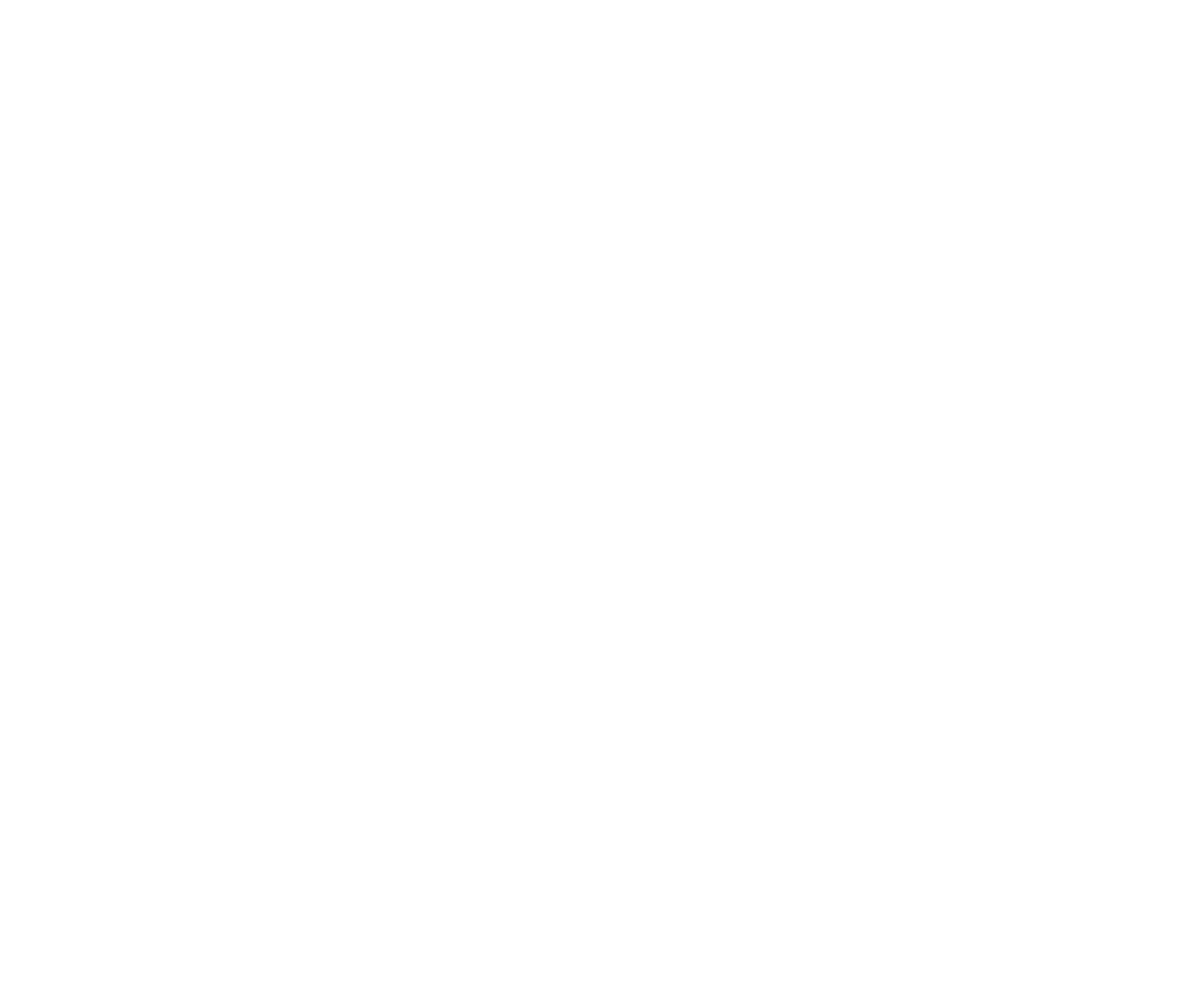
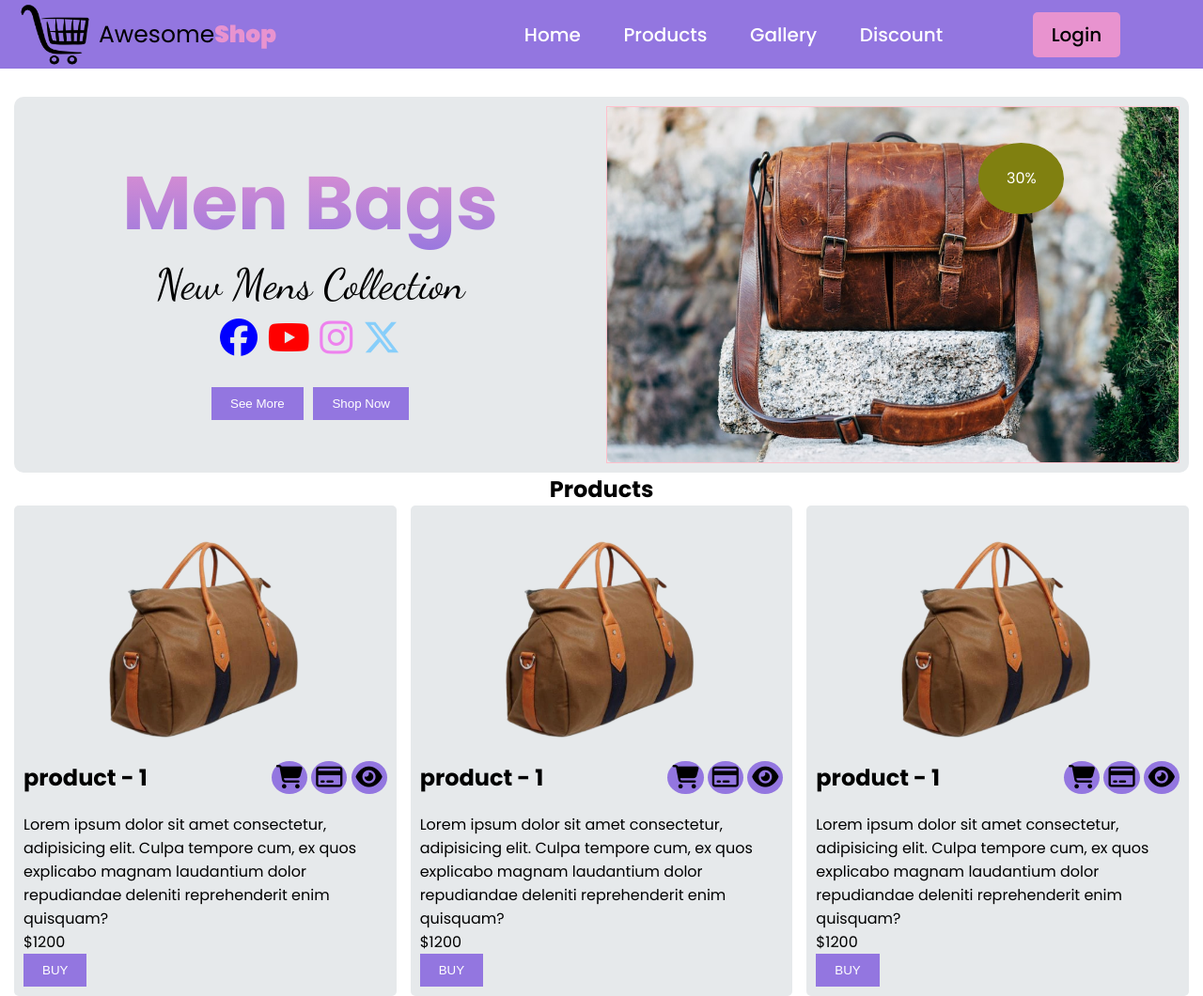
Before and after one commit to mirazahmeed/Awesome-shop, a plain HTML site: page index.html in a window 1280 px wide. Shown: the whole page at 94% size. Before the commit the page ends 800 px from the top, so only its background shows below. Drawn offline with Linux system fonts and the light colour scheme.

Commit message:
almost done

```diff
--- a/Styles/responsive.css
+++ b/Styles/responsive.css
@@ -0,0 +1,38 @@
+@media screen and (max-width: 676px){
+    .nav-section{
+        flex-direction: column;
+        align-items: center;
+        height: 350px;
+    }
+    .nav-section .nav-container{
+        justify-content: center;
+    }
+    .item-container{
+        flex-direction: column;
+        gap: 20px;
+    }
+    .item-container div a .login-btn{
+        margin: 20px;
+    }
+    .banner-section{
+        flex-direction: column;
+        max-width: 90%;
+    }
+    .text-container{
+        width: 90%;
+        margin: 0% auto;
+    }
+    .banner-image-container{
+        width: 90%;
+        margin: 0% auto;
+        order: -1;
+    }
+    /* products */
+    .Product-section{
+        max-width: 90%;
+
+    }
+    .grid-container{
+        grid-template-columns: repeat(1, 1fr);
+    }
+}
--- a/Styles/style.css
+++ b/Styles/style.css
@@ -0,0 +1,163 @@
+@import url('https://fonts.googleapis.com/css2?family=Poppins:ital,wght@0,100;0,200;0,300;0,400;0,500;0,600;0,700;0,800;0,900;1,100;1,200;1,300;1,400;1,500;1,600;1,700;1,800;1,900&display=swap');
+@import url('https://fonts.googleapis.com/css2?family=Dancing+Script:wght@400..700&display=swap');
+
+*{
+    padding: 0%;
+    margin: 0%;
+    box-sizing: border-box;
+}
+
+body{
+    font-family: "Poppins", sans-serif;
+    margin: 0%;
+}
+
+header{
+    background-color: #9376e0;
+}
+/* navbar styles starts here */
+.nav-section{
+    max-width: 1250px;
+    margin: 0% auto;
+    display: flex;
+    gap: 20px;
+
+}
+.nav-container{
+    min-height: 20px;
+    display: flex;
+    align-items: center;
+    width: 40%;
+    font-size: 25px;
+}
+.nav-container img{
+    width: 90px;
+}
+.special{
+    color: #e893cf;
+    font-weight: 900;
+}
+.item-container{
+    width: calc(60% - 20px);
+    display: flex;
+    justify-content: space-around;
+    align-items: center;
+}
+.item-container a{
+    text-decoration: none;
+    font-size: 20px;
+    font-weight: 500;
+    color: #fff;
+}
+.item-container .login-btn{
+    padding: 10px 20px;
+    border-radius: 5px;
+    background-color: #e893cf;
+    color: black;
+    margin: 50px;
+}
+/* navbar styles end here */
+
+
+/* banner section start */
+.banner-section{
+    max-width: 1250px;
+    margin: 0 auto;
+    padding: 10px;
+    border-radius: 10px;
+    min-height: 400px;
+    display: flex;
+    gap: 10px;
+    margin: 0 auto;
+    background-color: #e6e9eb;
+    margin-top: 30px;
+}
+.text-container{
+    width: calc(50% - 5px);
+    display: flex;
+    flex-direction: column;
+    align-items: center;
+    justify-content: center;
+    font-size: 40px;
+}
+.text-container p{
+    font-family: "Dancing Script", cursive;
+    font-size: 45px;
+}
+.banner-heading{
+    background: linear-gradient(to bottom,  #e893cf, #9376e0);
+    background-clip: text;
+    color: transparent;
+    font-size: 80px;
+}
+.common-btn{
+    padding:10px 20px;
+    color: white;
+    background-color: #9376e0;
+    border: none;
+
+
+}
+
+.banner-image-container{
+    border: 1px solid pink;
+    width: calc(50% - 5px);
+    position: relative;
+}
+.banner-image-container img{
+    width: 100%;
+    height: 100%;
+    display: block;
+    border-radius: 5px;
+}
+.discount{
+    width: 15%;
+    height: 20%;
+    background-color: rgb(128, 128, 16);
+    display: flex;
+    justify-content: center;
+    align-items: center;
+    color: white;
+    border-radius: 50%;
+    position: absolute;
+    bottom: 70%;
+    left: 65%;
+}
+/* banner section end */
+/* product section start */
+.Product-section{
+    max-width: 1250px;
+    margin: 0 auto;
+}
+.grid-container{
+    /* min-width: 400px; */
+    /* border: 1px solid black; */
+    display: grid;
+    grid-template-columns: repeat(3, 1fr);
+    gap: 15px;
+}
+.single-product{
+    /* border: 1px solid black; */
+    /* width: 30%; */
+    background-color: #e6e9eb;
+    border-radius: 5px;
+    padding: 10px;
+}
+.single-product img{
+    width: 70%;
+    display: block;
+    margin: 0% auto;
+}
+.product-heading{
+    display: flex;
+    justify-content: space-between;
+    align-items: center;
+    margin-bottom: 20px;
+}
+.icon{
+    background-color: #9376e0;
+    font-size: 25px;
+    border-radius: 50%;
+    padding: 5px;
+}
+/* product section end */
--- a/index.html
+++ b/index.html
@@ -4,8 +4,110 @@
     <meta charset="UTF-8">
     <meta name="viewport" content="width=device-width, initial-scale=1.0">
     <title>Shop</title>
+    <link rel="stylesheet" href="Styles/style.css">
+    <link rel="stylesheet" href="Styles/responsive.css">
+    <link rel="stylesheet" href="https://cdnjs.cloudflare.com/ajax/libs/font-awesome/6.6.0/css/all.min.css" integrity="sha512-Kc323vGBEqzTmouAECnVceyQqyqdsSiqLQISBL29aUW4U/M7pSPA/gEUZQqv1cwx4OnYxTxve5UMg5GT6L4JJg==" crossorigin="anonymous" referrerpolicy="no-referrer" />
 </head>
 <body>
+    <header>
+        <!-- nav start -->
+         <nav class="nav-section">
+            <div class="nav-container">
+                <img src="./images/Logo/logo.png" alt="">
+                <p>Awesome<span class="special">Shop</span></p>
+            </div>
+            <div class="item-container">
+                <a href="">Home</a>
+                <a href="">Products</a>
+                <a href="">Gallery</a>
+                <a href="">Discount</a>
+                <div>
+                    <a class="login-btn" href="">Login</a>
+                </div>
+            </div>
+         </nav>
+        <!-- nav end -->
+    </header>
+    <main>
+        <!-- banner section start -->
+         <section class="banner-section">
+            <div class="text-container">
+                <h1 class="banner-heading">Men Bags</h1>
+                <p>New Mens Collection</p>
+                <div>
+                    <span><i style="color: blue" class="fa-brands fa-facebook"></i></span>
+                    <span><i style="color: red" class="fa-brands fa-youtube"></i></span>
+                    <span><i style="color: violet" class="fa-brands fa-instagram"></i></span>
+                    <span><i style="color: lightskyblue" class="fa-brands fa-x-twitter"></i></span>
+                </div>
+                <div>
+                    <button class="common-btn" type="button">See More</button>
+                    <button class="common-btn" type="button">Shop Now</button>
+                </div>
+            </div>
+
+            <div class="banner-image-container">
+                <img src="./images/banner-image/bag-picture.jpg" alt="" srcset="">
+                <div class="discount">30%</div>
+            </div>
+         </section>
+        <!-- banner section end -->
+        <!-- product section start -->
+
+         <section class="Product-section">
+            <h1 style="text-align: center;">Products</h1>
+         <div class="grid-container">
+            <div class="single-product">
+                <img src="./images/products/bag.png" alt="" srcset="">
+                <div class="product-heading">
+                    <h2>product - 1</h2>
+                    <div>
+                        <span><i class=" icon fa-solid fa-cart-shopping"></i></span>
+                        <span><i class="icon fa-regular fa-credit-card"></i></span>
+                        <span><i class=" icon fa-solid fa-eye"></i></span>
+                    </div>
+                </div>
+                <p>Lorem ipsum dolor sit amet consectetur, adipisicing elit. Culpa tempore cum, ex quos explicabo magnam laudantium dolor repudiandae deleniti reprehenderit enim quisquam?</p>
+                <p> $1200</p>
+                <button class="common-btn">BUY</button>
+            </div>
+            <div class="single-product">
+                <img src="./images/products/bag.png" alt="" srcset="">
+                <div class="product-heading">
+                    <h2>product - 1</h2>
+                    <div>
+                        <span><i class=" icon fa-solid fa-cart-shopping"></i></span>
+                        <span><i class="icon fa-regular fa-credit-card"></i></span>
+                        <span><i class=" icon fa-solid fa-eye"></i></span>
+                    </div>
+                </div>
+                <p>Lorem ipsum dolor sit amet consectetur, adipisicing elit. Culpa tempore cum, ex quos explicabo magnam laudantium dolor repudiandae deleniti reprehenderit enim quisquam?</p>
+                <p> $1200</p>
+                <button class="common-btn">BUY</button>
+            </div>
+            <div class="single-product">
+                <img src="./images/products/bag.png" alt="" srcset="">
+                <div class="product-heading">
+                    <h2>product - 1</h2>
+                    <div>
+                        <span><i class=" icon fa-solid fa-cart-shopping"></i></span>
+                        <span><i class="icon fa-regular fa-credit-card"></i></span>
+                        <span><i class=" icon fa-solid fa-eye"></i></span>
+                    </div>
+                </div>
+                <p>Lorem ipsum dolor sit amet consectetur, adipisicing elit. Culpa tempore cum, ex quos explicabo magnam laudantium dolor repudiandae deleniti reprehenderit enim quisquam?</p>
+                <p> $1200</p>
+                <button class="common-btn">BUY</button>
+            </div>
+
+         </div>
+
+         </section>
+        <!-- Product section end -->
+    </main>
+    <footer>
+
+    </footer>
 
 </body>
 </html>
```
